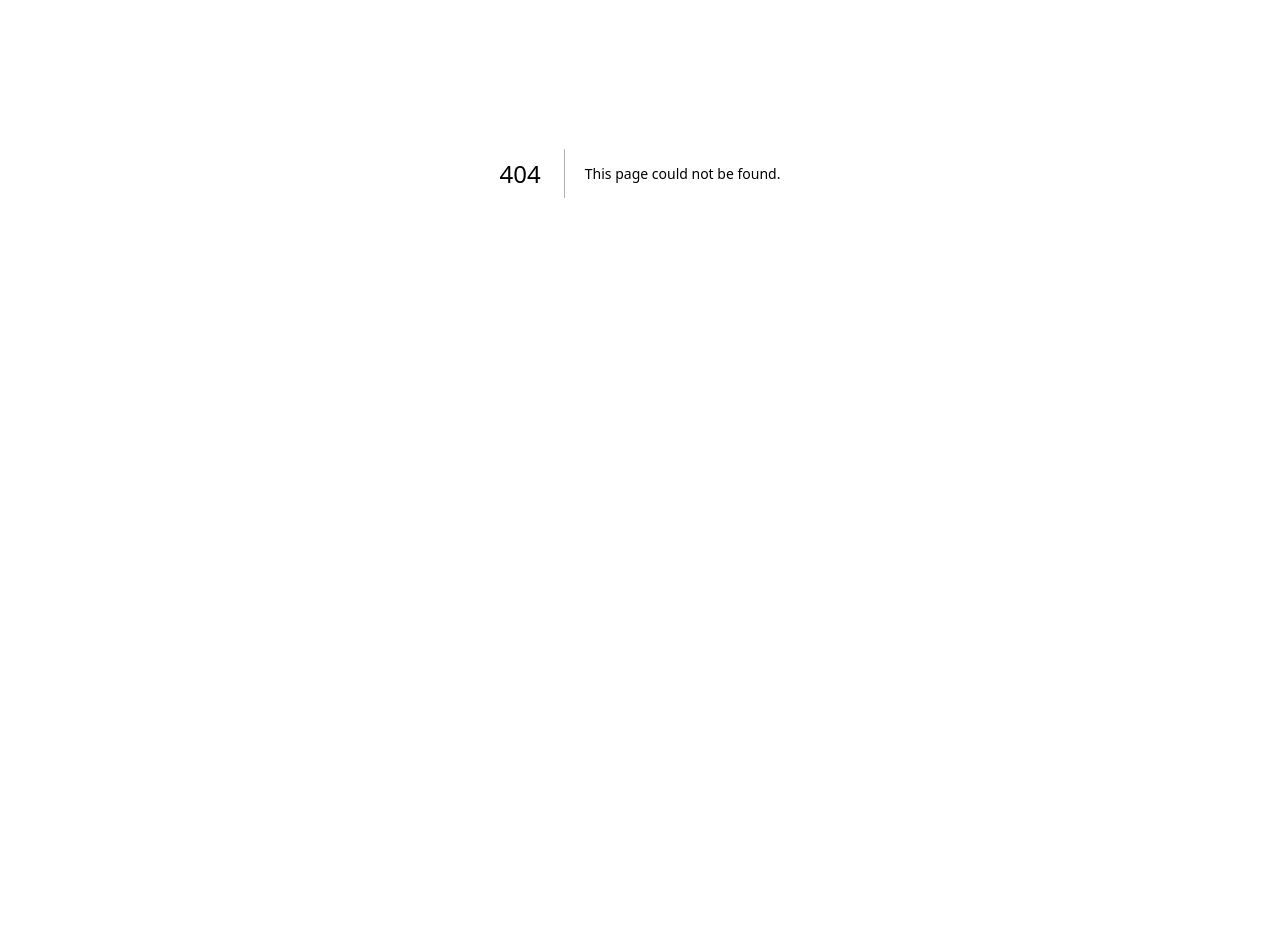
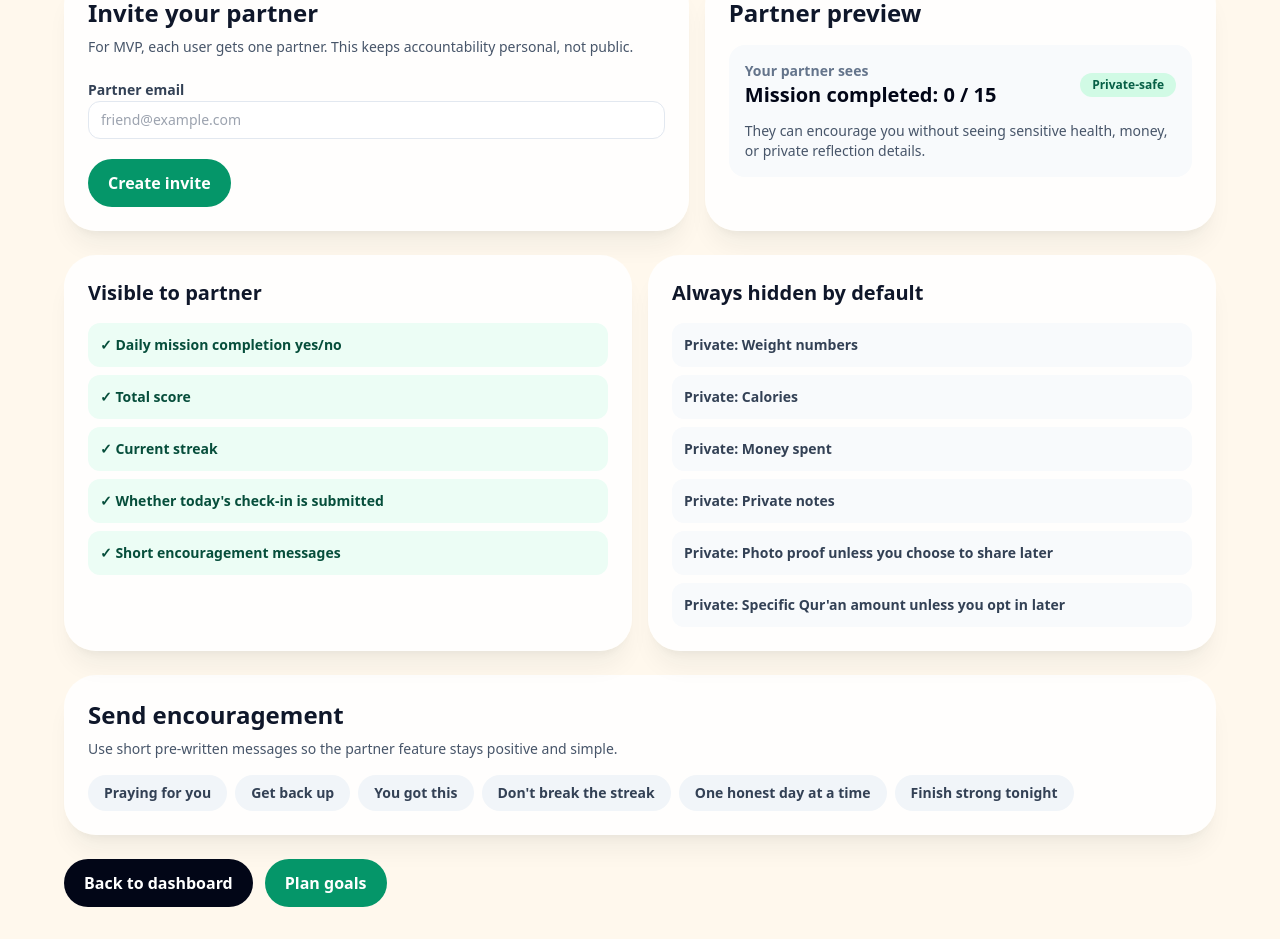
Before and after one commit to hxhhxxs/The-Challenge-, a Next.js app: page /partner in a window 1280 px wide. Before the commit this address had no page. Shown: the part 227-1166 px from the top of the page. Before the commit the page ends 800 px from the top, so only its background shows below. Built offline with nearby package versions, Linux system fonts and the light colour scheme.

Commit message:
Add accountability partner starter page

```diff
--- /dev/null
+++ b/app/partner/page.tsx
@@ -0,0 +1,118 @@
+"use client";
+
+import Link from "next/link";
+import { useState } from "react";
+import { cardClass, inputClass, pageBg } from "@/lib/challenge-ui";
+
+const encouragements = [
+  "Praying for you",
+  "Get back up",
+  "You got this",
+  "Don't break the streak",
+  "One honest day at a time",
+  "Finish strong tonight",
+];
+
+const visibleItems = [
+  "Daily mission completion yes/no",
+  "Total score",
+  "Current streak",
+  "Whether today's check-in is submitted",
+  "Short encouragement messages",
+];
+
+const hiddenItems = [
+  "Weight numbers",
+  "Calories",
+  "Money spent",
+  "Private notes",
+  "Photo proof unless you choose to share later",
+  "Specific Qur'an amount unless you opt in later",
+];
+
+export default function PartnerPage() {
+  const [partnerEmail, setPartnerEmail] = useState("");
+  const [message, setMessage] = useState("");
+  const [sent, setSent] = useState<string[]>([]);
+
+  function invitePartner() {
+    if (!partnerEmail.includes("@")) {
+      setMessage("Enter a valid email for your accountability partner.");
+      return;
+    }
+    setMessage(`Invite ready for ${partnerEmail}. Backend email invite is the next step.`);
+  }
+
+  function sendEncouragement(text: string) {
+    setSent((current) => [text, ...current].slice(0, 5));
+  }
+
+  return (
+    <main className={pageBg}>
+      <div className="mx-auto max-w-6xl space-y-6">
+        <section className="rounded-[2rem] bg-slate-950 p-6 text-white">
+          <p className="text-sm font-bold text-emerald-300">Accountability Partner</p>
+          <h1 className="mt-1 text-4xl font-black">Bring one person with you.</h1>
+          <p className="mt-2 max-w-2xl text-slate-300">Invite one trusted person. They see your consistency, not your private numbers.</p>
+        </section>
+
+        <section className="grid gap-4 md:grid-cols-[1.1fr_0.9fr]">
+          <div className={cardClass}>
+            <h2 className="text-2xl font-black">Invite your partner</h2>
+            <p className="mt-2 text-sm text-slate-600">For MVP, each user gets one partner. This keeps accountability personal, not public.</p>
+            <label className="mt-5 block">
+              <span className="text-sm font-bold text-slate-700">Partner email</span>
+              <input className={inputClass} type="email" placeholder="friend@example.com" value={partnerEmail} onChange={(e) => setPartnerEmail(e.target.value)} />
+            </label>
+            {message && <p className="mt-4 rounded-xl bg-emerald-50 p-3 text-sm font-bold text-emerald-800">{message}</p>}
+            <button onClick={invitePartner} className="mt-5 rounded-full bg-emerald-600 px-5 py-3 font-black text-white">Create invite</button>
+          </div>
+
+          <div className={cardClass}>
+            <h2 className="text-2xl font-black">Partner preview</h2>
+            <div className="mt-4 rounded-2xl bg-slate-50 p-4">
+              <div className="flex items-center justify-between">
+                <div>
+                  <p className="text-sm font-bold text-slate-500">Your partner sees</p>
+                  <p className="text-xl font-black text-slate-950">Mission completed: 0 / 15</p>
+                </div>
+                <span className="rounded-full bg-emerald-100 px-3 py-1 text-xs font-black text-emerald-800">Private-safe</span>
+              </div>
+              <p className="mt-3 text-sm text-slate-600">They can encourage you without seeing sensitive health, money, or private reflection details.</p>
+            </div>
+          </div>
+        </section>
+
+        <section className="grid gap-4 md:grid-cols-2">
+          <div className={cardClass}>
+            <h2 className="text-xl font-black">Visible to partner</h2>
+            <div className="mt-4 space-y-2">
+              {visibleItems.map((item) => <p key={item} className="rounded-xl bg-emerald-50 p-3 text-sm font-bold text-emerald-900">✓ {item}</p>)}
+            </div>
+          </div>
+
+          <div className={cardClass}>
+            <h2 className="text-xl font-black">Always hidden by default</h2>
+            <div className="mt-4 space-y-2">
+              {hiddenItems.map((item) => <p key={item} className="rounded-xl bg-slate-50 p-3 text-sm font-bold text-slate-700">Private: {item}</p>)}
+            </div>
+          </div>
+        </section>
+
+        <section className={cardClass}>
+          <h2 className="text-2xl font-black">Send encouragement</h2>
+          <p className="mt-2 text-sm text-slate-600">Use short pre-written messages so the partner feature stays positive and simple.</p>
+          <div className="mt-4 flex flex-wrap gap-2">
+            {encouragements.map((text) => <button key={text} onClick={() => sendEncouragement(text)} className="rounded-full bg-slate-100 px-4 py-2 text-sm font-black text-slate-700 hover:bg-emerald-100">{text}</button>)}
+          </div>
+          {sent.length > 0 && <div className="mt-5 rounded-2xl bg-slate-50 p-4"><p className="text-sm font-black text-slate-500">Recent encouragements</p>{sent.map((item, index) => <p key={`${item}-${index}`} className="mt-2 text-sm font-bold text-slate-900">“{item}”</p>)}</div>}
+        </section>
+
+        <div className="flex gap-3">
+          <Link href="/dashboard" className="rounded-full bg-slate-950 px-5 py-3 font-black text-white">Back to dashboard</Link>
+          <Link href="/intentions" className="rounded-full bg-emerald-600 px-5 py-3 font-black text-white">Plan goals</Link>
+        </div>
+      </div>
+    </main>
+  );
+}
```
